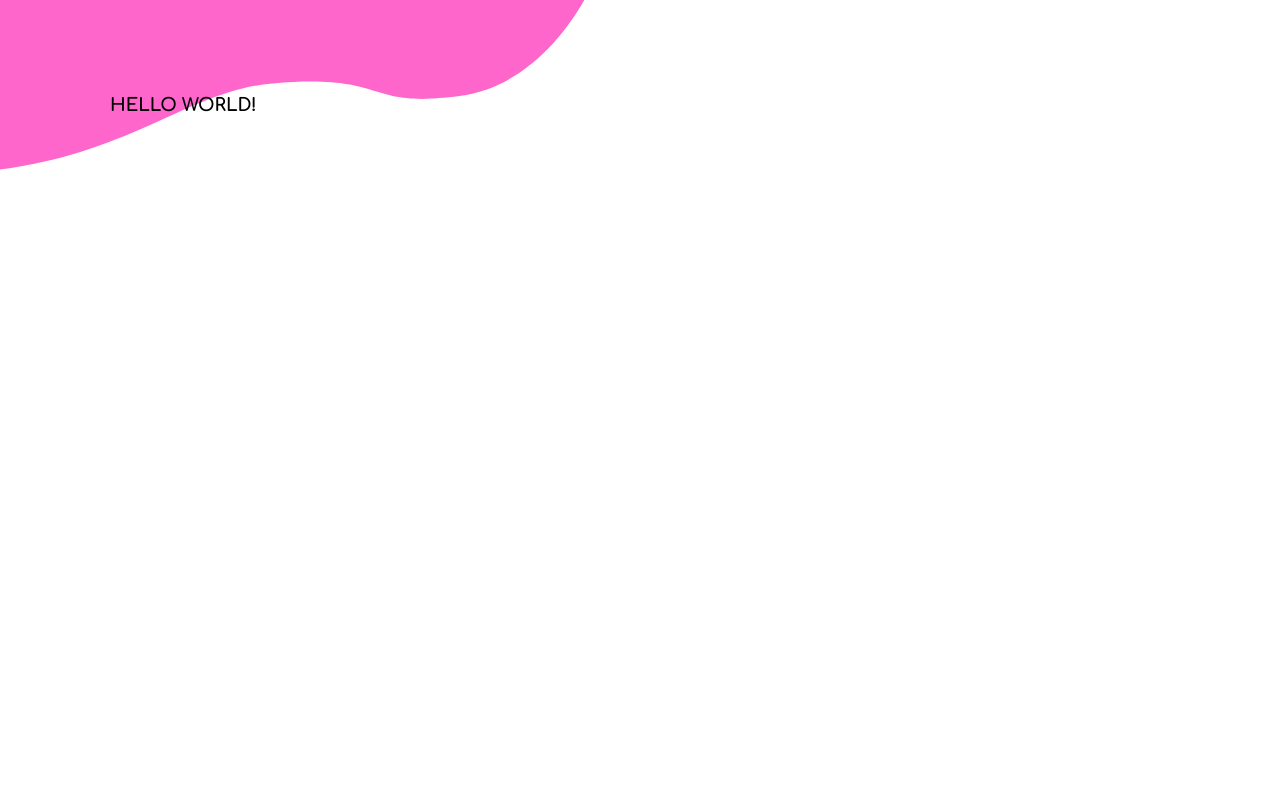
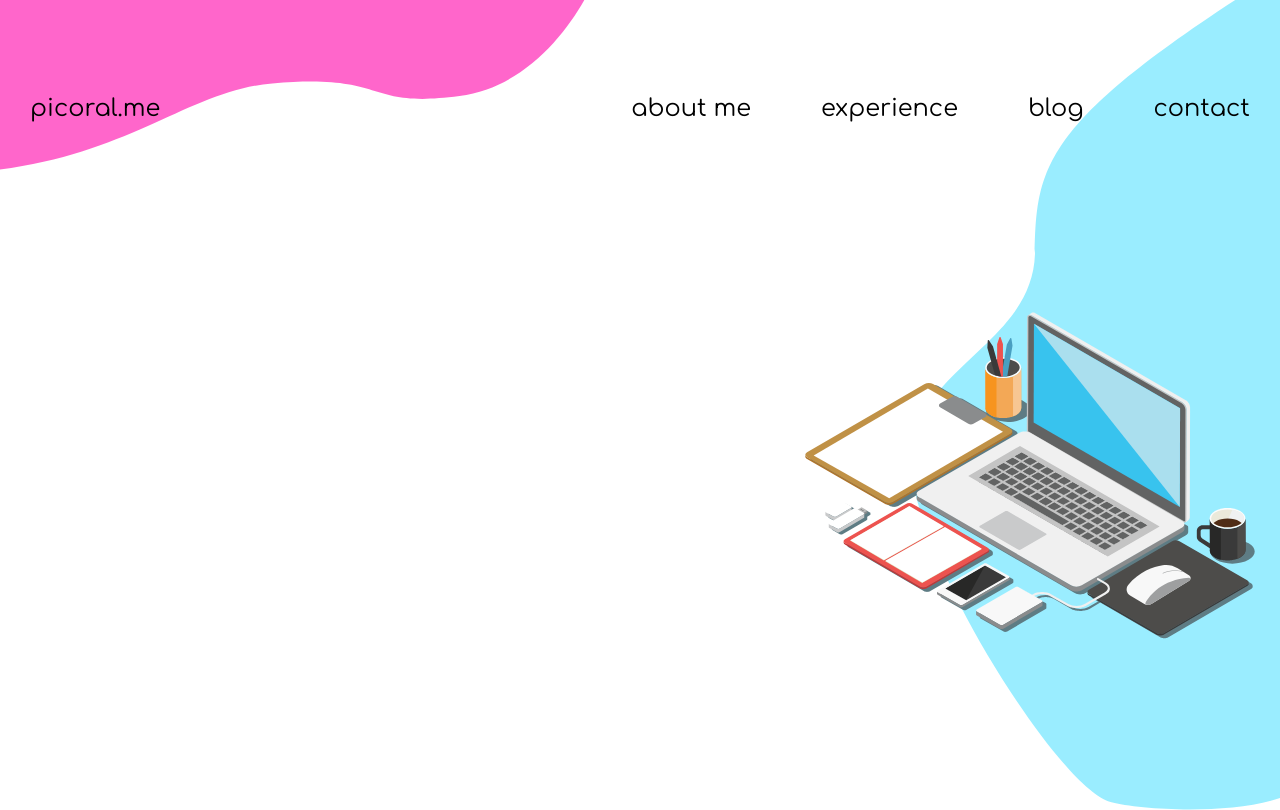
Before and after one commit to feRpicoral/picoral.me, a Next.js app in the folder apps/web/: page / in a window 1280 px wide. Built offline with nearby package versions, Linux system fonts and the light colour scheme.

Commit message:
feat: created navbar

```diff
--- /dev/null
+++ b/apps/web/src/components/navbar.component.tsx
@@ -0,0 +1,73 @@
+import Link from 'next/link';
+import React from 'react';
+import styled from 'styled-components';
+
+const Wrapper = styled.nav`
+    display: flex;
+    justify-content: space-between;
+`;
+
+const Home = styled.a`
+    ${props => props.theme.text.title.xl.regular}
+
+    display: inline-block;
+    text-decoration: none;
+    justify-self: flex-start;
+    color: black;
+`;
+
+const Item = styled.a`
+    ${props => props.theme.text.title.xl.regular}
+
+    display: inline-block;
+    text-decoration: none;
+    color: black;
+    transition: all 0.2s ease-in-out;
+
+    &:not(:first-of-type) {
+        margin-left: 70px;
+    }
+
+    :hover {
+        transform: scale(1.05);
+    }
+`;
+
+const Navbar: React.FC = () => {
+    const items = [
+        {
+            label: 'about me',
+            href: '#about-me'
+        },
+        {
+            label: 'experience',
+            href: '#experience'
+        },
+        {
+            label: 'blog',
+            href: '/blog'
+        },
+        {
+            label: 'contact',
+            href: '#contact'
+        }
+    ];
+
+    return (
+        <Wrapper>
+            <Link href={'/'} passHref={true}>
+                <Home>picoral.me</Home>
+            </Link>
+
+            <div>
+                {items.map(item => (
+                    <Link href={item.href} passHref={true} key={item.label}>
+                        <Item>{item.label}</Item>
+                    </Link>
+                ))}
+            </div>
+        </Wrapper>
+    );
+};
+
+export default Navbar;
--- a/apps/web/src/pages/_app.tsx
+++ b/apps/web/src/pages/_app.tsx
@@ -1,4 +1,4 @@
-import lightTheme from '@themes/light';
+import lightTheme from '@themes/light.theme';
 import type { AppProps } from 'next/app';
 import { useEffect } from 'react';
 import smoothscroll from 'smoothscroll-polyfill';
--- a/apps/web/src/pages/index.tsx
+++ b/apps/web/src/pages/index.tsx
@@ -1,5 +1,9 @@
+import Navbar from '@components/navbar.component';
+import LaptopBlobRaw from '@icons/blobs/laptop.svg';
+import TopLeftBlobRaw from '@icons/blobs/top-left.svg';
+import LaptopRaw from '@icons/computer.svg';
 import { NextPage } from 'next';
-import TopLeftBlobRaw from 'src/icons/blobs/top-left.svg';
+import Head from 'next/head';
 import styled from 'styled-components';
 
 const TopLeftBlob = styled(TopLeftBlobRaw)`
@@ -9,24 +13,46 @@ const TopLeftBlob = styled(TopLeftBlobRaw)`
     z-index: -1;
 `;
 
-const HelloWorld = styled.h1`
-    ${props => props.theme.text.title.lg.bold}
-    text-transform: uppercase;
+const LaptopBlob = styled(LaptopBlobRaw)`
+    position: absolute;
+    right: 0;
+    z-index: -2;
+`;
+
+const Laptop = styled(LaptopRaw)`
+    width: 500px;
+    margin-top: 60%;
+`;
+
+const LaptopContainer = styled.div`
+    position: absolute;
+    top: 0;
+    right: 0;
+    z-index: -1;
 `;
 
 const ContentWrapper = styled.div`
-    margin: 95px 110px;
+    margin: 95px auto;
+    max-width: 1220px;
 `;
 
-const Home: NextPage = () => {
-    const x = 1;
+const Home: NextPage = () => (
+    <>
+        <Head>
+            <title>&#128187; &nbsp; Picoral</title>
+        </Head>
 
-    return (
         <ContentWrapper>
-            <HelloWorld>Hello World!</HelloWorld>
-            <TopLeftBlob />
+            <Navbar />
         </ContentWrapper>
-    );
-};
+
+        <TopLeftBlob />
+
+        <LaptopContainer>
+            <LaptopBlob />
+            <Laptop />
+        </LaptopContainer>
+    </>
+);
 
 export default Home;
```
Also changed, not shown: apps/web/src/icons/blobs/laptop.svg (renamed from apps/web/src/icons/blobs/home-right.svg), apps/web/src/themes/light.theme.ts (renamed from apps/web/src/themes/light.ts).
